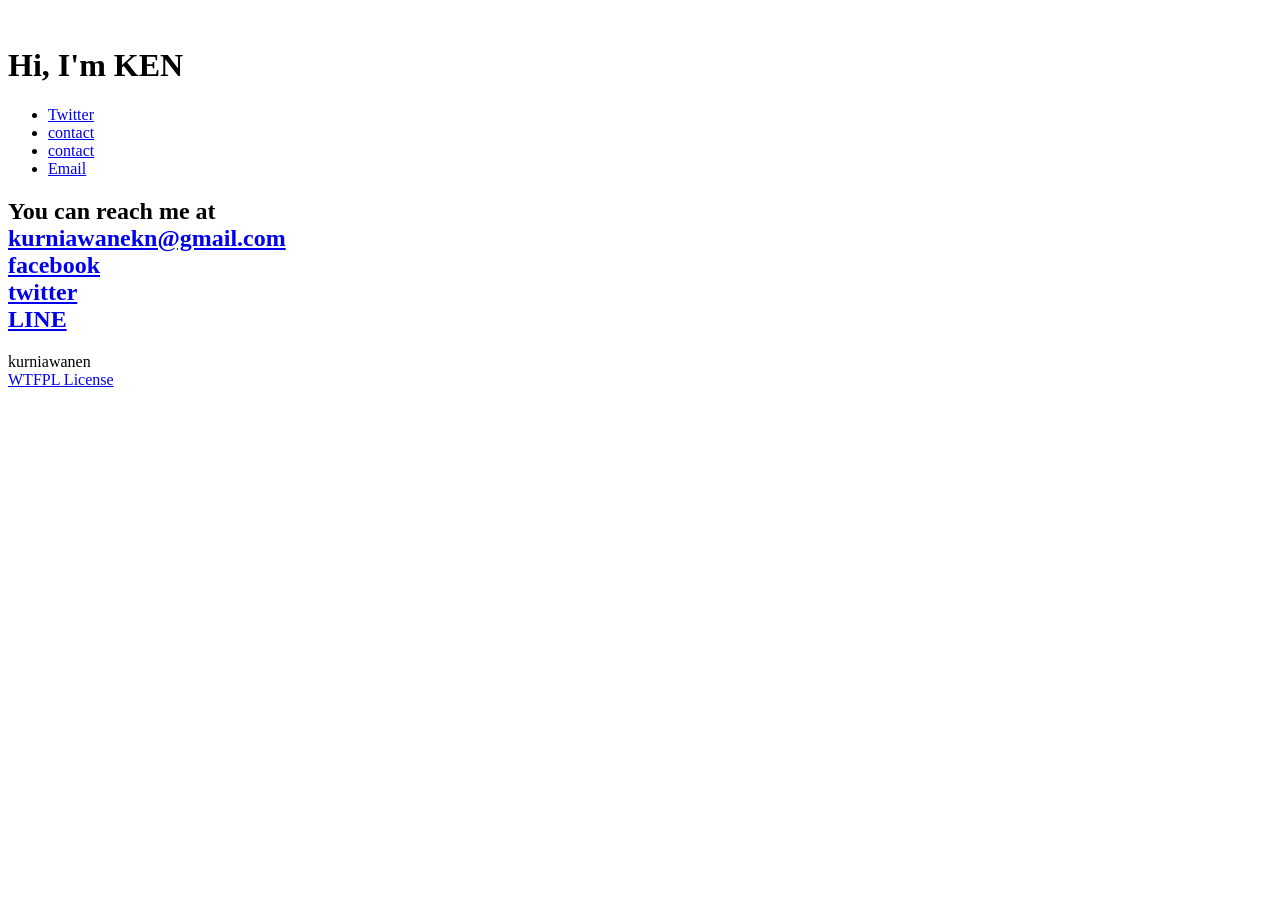
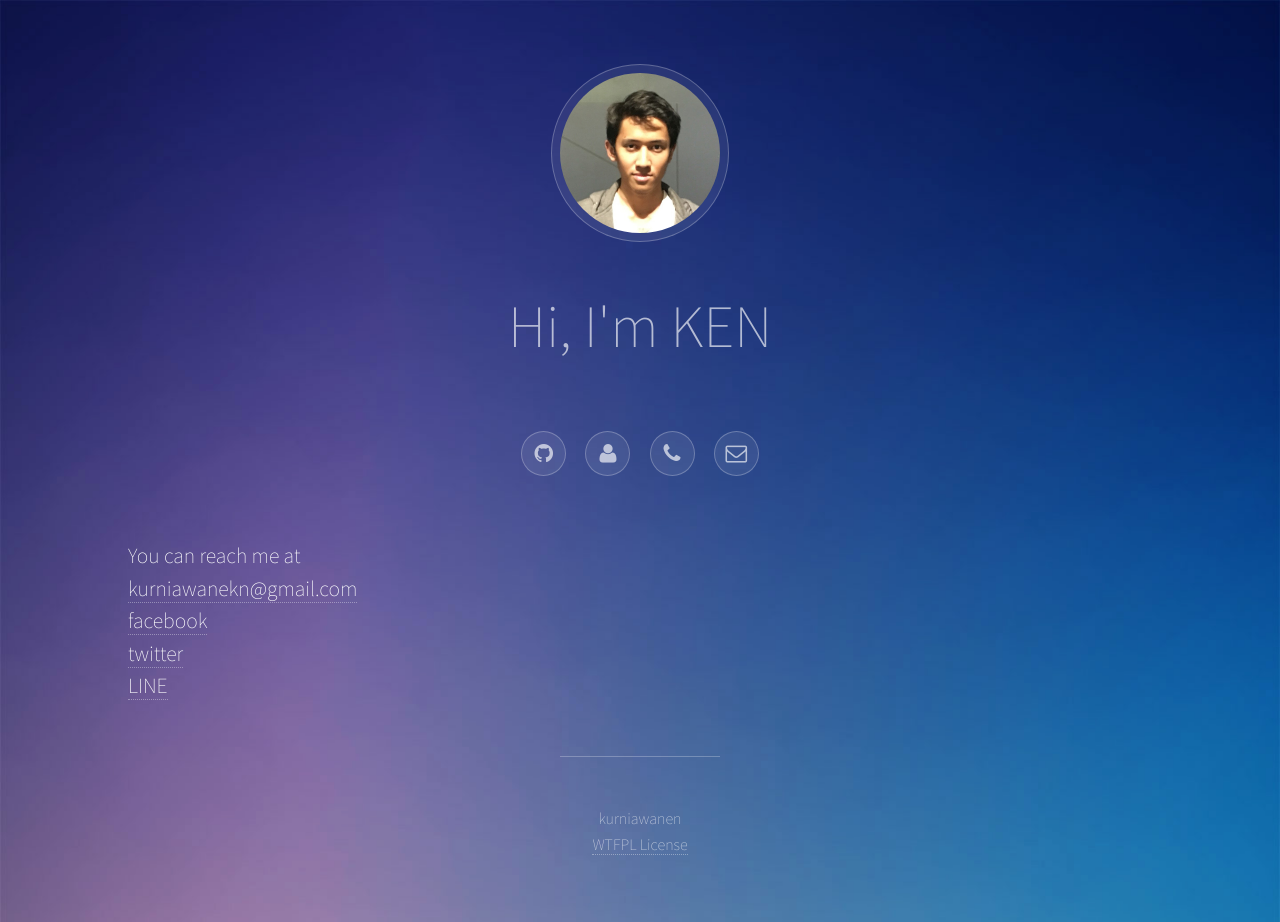
Before and after one commit to ken-kurniawanen/kurniawanen.github.io, a Jekyll site: the page built from contact/index.html, in a window 1280 px wide. Built offline with Jekyll 4.4.1, drawn with Linux system fonts in a browser that asks for light colours; before the commit the page ends 900 px from its top, so only the background shows below that.

Commit message:
fix about and contact

```diff
--- a/_layouts/default.html
+++ b/_layouts/default.html
@@ -5,7 +5,7 @@
     <title>{{ page.title }}</title>
     <meta charset="utf-8" />
     <meta name="viewport" content="width=device-width, initial-scale=1" />
-    <link rel="stylesheet" href="assets/css/main.css" />
+    <link rel="stylesheet" href="../assets/css/main.css" />
     <link rel="icon" href="../images/logo.png" />
 </head>
 
@@ -14,7 +14,7 @@
     <div id="wrapper">
         <!-- Header -->
         <header id="header">
-            <span class="avatar"><img src="images/avatar.jpg" alt="" /></span>
+            <span class="avatar"><img src="../images/avatar.jpg" alt="" /></span>
             <h1>Hi, I'm KEN</h1>
             <ul class="icons">
                 <li><a href="http://github.com/kurniawanen" class="icon style2 fa-github"><span class="label">Twitter</span></a></li>
```
